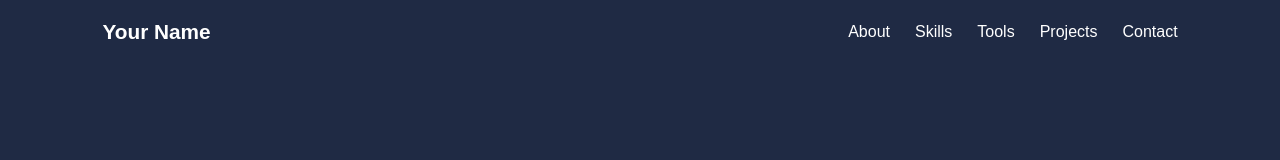
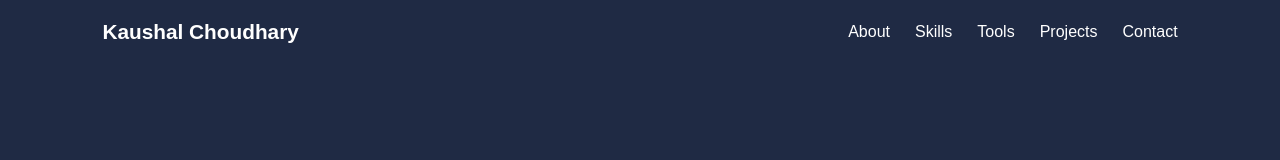
Before and after one commit to KSHL-001/web-dev-101, a plain HTML site: page index.html in a window 1280 px wide. Shown: the top 160 px of the page. Drawn offline with Linux system fonts and the light colour scheme.

Commit message:
name change

```diff
--- a/index.html
+++ b/index.html
@@ -13,7 +13,7 @@
 
 
   <header class="navbar">
-    <a href="#home" class="logo">Your Name</a>
+    <a href="#home" class="logo">Kaushal Choudhary</a>
     <nav>
       <ul>
         <li><a href="#about">About</a></li>
```
